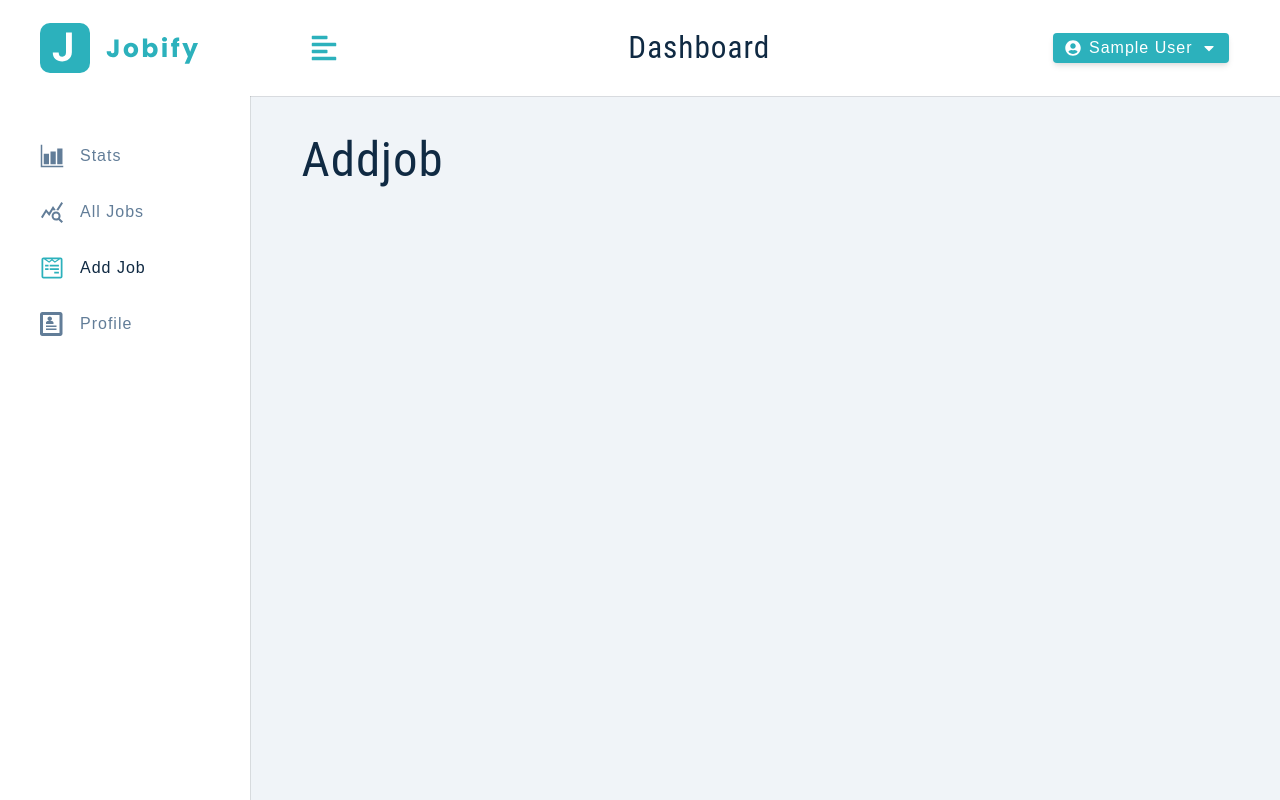
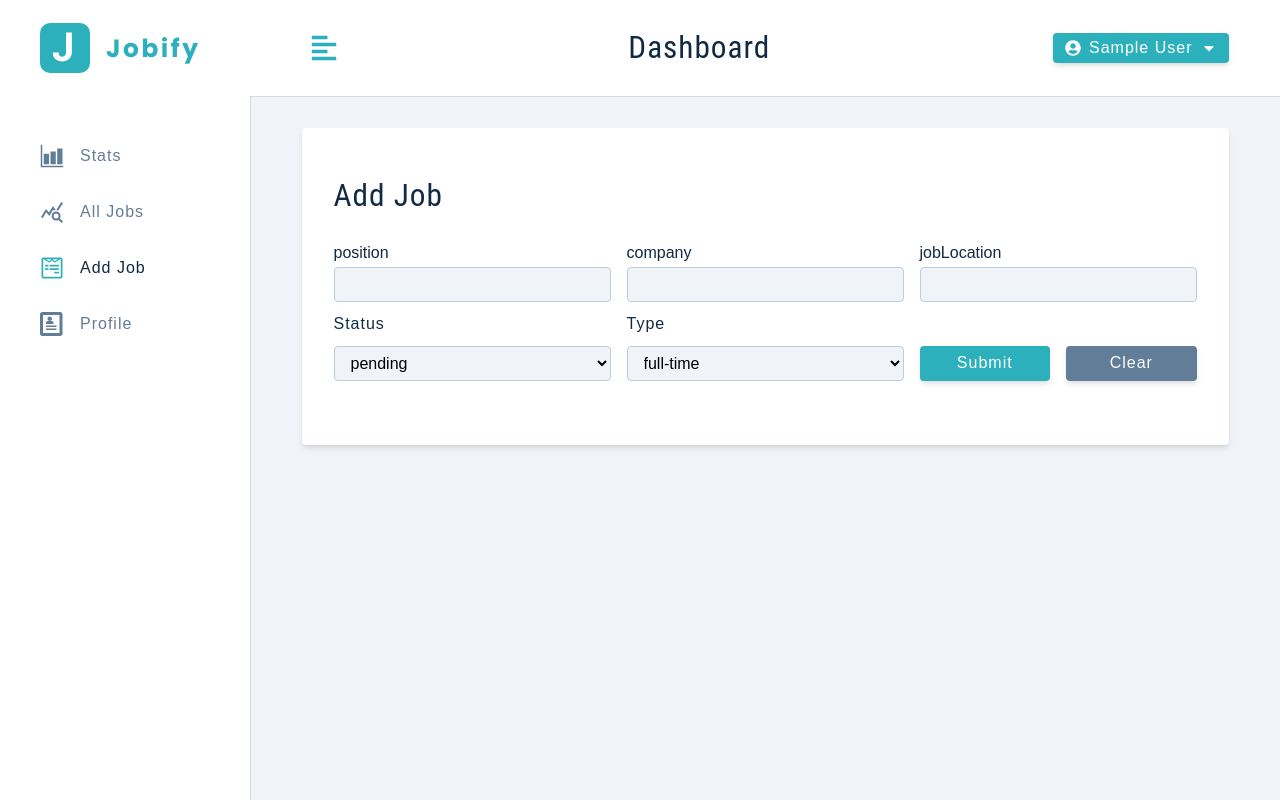
Before and after one commit to ankit-ml12/Job-Ledger, a React (Create React App) app in the folder client/: page /add-job in a window 1280 px wide. Built offline with nearby package versions, Linux system fonts and the light colour scheme; sample sign-in values are in the browser's storage.

Commit message:
create job

```diff
--- /dev/null
+++ b/client/src/components/FormRowSelect.js
@@ -0,0 +1,26 @@
+const FormRowSelect = ({ labelText, name, value, handleChange, list }) => {
+  return (
+    <div className="form-row">
+      <label htmlFor={name} className="form-label">
+        {labelText || name}
+      </label>
+
+      <select
+        name={name}
+        value={value}
+        onChange={handleChange}
+        className="form-select"
+      >
+        {list.map((itemValue, index) => {
+          return (
+            <option key={index} value={itemValue}>
+              {itemValue}
+            </option>
+          )
+        })}
+      </select>
+    </div>
+  )
+}
+
+export default FormRowSelect
--- a/client/src/context/action.js
+++ b/client/src/context/action.js
@@ -11,3 +11,8 @@ export const LOGOUT_USER = 'LOGOUT_USER'
 export const UPDATE_USER_BEGIN = 'UPDATE_USER_BEGIN'
 export const UPDATE_USER_SUCCESS = 'UPDATE_USER_SUCCESS'
 export const UPDATE_USER_ERROR = 'UPDATE_USER_ERROR'
+export const HANDLE_CHANGE = 'HANDLE_CHANGE'
+export const CLEAR_VALUES = 'CLEAR_VALUES'
+export const CREATE_JOB_BEGIN = 'CREATE_JOB_BEGIN'
+export const CREATE_JOB_SUCCESS = 'CREATE_JOB_SUCCESS'
+export const CREATE_JOB_ERROR = 'CREATE_JOB_ERROR'
--- a/client/src/context/appContext.js
+++ b/client/src/context/appContext.js
@@ -15,13 +15,18 @@ import {
   UPDATE_USER_BEGIN,
   UPDATE_USER_SUCCESS,
   UPDATE_USER_ERROR,
+  HANDLE_CHANGE,
+  CLEAR_VALUES,
+  CREATE_JOB_BEGIN,
+  CREATE_JOB_SUCCESS,
+  CREATE_JOB_ERROR,
 } from './action'
 
 const AppContext = createContext()
 
 const token = localStorage.getItem('token')
 const user = localStorage.getItem('user')
-const location = localStorage.getItem('location')
+const userLocation = localStorage.getItem('location')
 
 export const initialState = {
   isLoading: false,
@@ -30,9 +35,17 @@ export const initialState = {
   alertType: '',
   user: user ? JSON.parse(user) : null,
   token: token,
-  userLocation: location || '',
-  jobLocation: location || '',
+  userLocation: userLocation || '',
   showSidebar: false,
+  isEditing: false,
+  editJobId: '',
+  position: '',
+  company: '',
+  jobLocation: userLocation || '',
+  jobTypeOptions: ['full-time', 'part-time', 'remote', 'internship'],
+  jobType: 'full-time',
+  statusOptions: ['pending', 'interview', 'declined'],
+  status: 'pending',
 }
 const AppProvider = ({ children }) => {
   const [state, dispatch] = useReducer(reducer, initialState)
@@ -57,7 +70,7 @@ const AppProvider = ({ children }) => {
   const addUserToLocalStorage = ({ user, token, location }) => {
     localStorage.setItem('user', JSON.stringify(user))
     localStorage.setItem('token', token)
-    localStorage.setItem('location', location)
+    localStorage.setItem(' ', location)
   }
   const removeUserFromLocalStorage = () => {
     localStorage.removeItem('user')
@@ -133,10 +146,55 @@ const AppProvider = ({ children }) => {
       })
       addUserToLocalStorage({ user, token, location })
     } catch (error) {
-      addUserToLocalStorage({ user, location, token })
+      // addUserToLocalStorage({ user, token, location })
       dispatch({
         type: UPDATE_USER_ERROR,
         payload: { msg: error.response.data.msg },
+      })
+    }
+    clearAlert()
+  }
+
+  const handleChange = ({ name, value }) => {
+    dispatch({
+      type: HANDLE_CHANGE,
+      payload: { name, value },
+    })
+  }
+  const clearValues = () => {
+    dispatch({ type: CLEAR_VALUES })
+  }
+  const createJob = async () => {
+    dispatch({ type: CREATE_JOB_BEGIN })
+    try {
+      const { position, company, jobLocation, jobType, status } = state
+
+      await axios.post(
+        '/api/v1/jobs',
+        {
+          company,
+          position,
+          jobLocation,
+          jobType,
+          status,
+        },
+        {
+          headers: {
+            Authorization: `Bearer ${state.token}`,
+          },
+        }
+      )
+
+      dispatch({
+        type: CREATE_JOB_SUCCESS,
+      })
+      // call function instead clearValues()
+      dispatch({ type: CLEAR_VALUES })
+    } catch (error) {
+      if (error.response.status === 401) return
+      dispatch({
+        type: CREATE_JOB_ERROR,
+        payload: { msg: error.response.data.err },
       })
     }
     clearAlert()
@@ -151,6 +209,9 @@ const AppProvider = ({ children }) => {
         toggleSidebar,
         logoutUser,
         updateUser,
+        handleChange,
+        clearValues,
+        createJob,
       }}
     >
       {children}
--- a/client/src/context/reducer.js
+++ b/client/src/context/reducer.js
@@ -11,6 +11,11 @@ import {
   UPDATE_USER_BEGIN,
   UPDATE_USER_SUCCESS,
   UPDATE_USER_ERROR,
+  HANDLE_CHANGE,
+  CLEAR_VALUES,
+  CREATE_JOB_BEGIN,
+  CREATE_JOB_SUCCESS,
+  CREATE_JOB_ERROR,
 } from './action'
 import { initialState } from './appContext'
 const reducer = (state, action) => {
@@ -111,7 +116,7 @@ const reducer = (state, action) => {
       showSidebar: !state.showSidebar,
     }
   }
-  if (action.type == 'LOGOUT_USER') {
+  if (action.type == LOGOUT_USER) {
     return {
       ...initialState,
       user: null,
@@ -120,7 +125,42 @@ const reducer = (state, action) => {
       userLocation: '',
     }
   }
-
+  if (action.type == HANDLE_CHANGE) {
+    return { ...state, [action.payload.name]: action.payload.value }
+  }
+  if (action.type == CLEAR_VALUES) {
+    const initialState = {
+      isEditing: false,
+      editJobId: '',
+      position: '',
+      company: '',
+      jobLocation: state.userLocation,
+      jobType: 'full-time',
+      status: 'pending',
+    }
+    return { ...state, ...initialState }
+  }
+  if (action.type == CREATE_JOB_BEGIN) {
+    return { ...state, isLoading: true }
+  }
+  if (action.type == CREATE_JOB_SUCCESS) {
+    return {
+      ...state,
+      isLoading: false,
+      showAlert: true,
+      alertType: 'success',
+      alertText: 'New Job Created!',
+    }
+  }
+  if (action.type == CREATE_JOB_ERROR) {
+    return {
+      ...state,
+      isLoading: false,
+      showAlert: true,
+      alertType: 'danger',
+      alertText: action.payload.msg,
+    }
+  }
   console.log('ml', action.type)
   throw new Error(`no such action: ${action.type} `)
 }
--- a/client/src/pages/dashboard/Addjob.js
+++ b/client/src/pages/dashboard/Addjob.js
@@ -1,11 +1,115 @@
-import React from 'react'
+import { FormRow, Alert } from '../../components'
+import { useGlobalContext } from '../../context/appContext'
+import Wrapper from '../../assets/wrappers/DashboardFormPage'
+import FormRowSelect from '../../components/FormRowSelect'
 
-const Addjob = () => {
+const AddJob = () => {
+  const {
+    isLoading,
+    isEditing,
+    showAlert,
+    displayAlert,
+    position,
+    company,
+    jobLocation,
+    jobType,
+    jobTypeOptions,
+    status,
+    statusOptions,
+    handleChange,
+    clearValues,
+    createJob,
+  } = useGlobalContext()
+
+  const handleSubmit = (e) => {
+    e.preventDefault()
+    // while testing
+
+    // if (!position || !company || !jobLocation) {
+    //   displayAlert()
+    //   return
+    // }
+    if (isEditing) {
+      // eventually editJob()
+      return
+    }
+    createJob()
+  }
+
+  const handleJobInput = (e) => {
+    const name = e.target.name
+    const value = e.target.value
+    handleChange({ name, value })
+  }
+
   return (
-    <div>
-      <h1>Addjob</h1>
-    </div>
+    <Wrapper>
+      <form className="form">
+        <h3>{isEditing ? 'edit job' : 'add job'} </h3>
+        {showAlert && <Alert />}
+
+        {/* position */}
+        <div className="form-center">
+          <FormRow
+            type="text"
+            name="position"
+            value={position}
+            handleChange={handleJobInput}
+          />
+          {/* company */}
+          <FormRow
+            type="text"
+            name="company"
+            value={company}
+            handleChange={handleJobInput}
+          />
+          {/* location   */}
+          <FormRow
+            type="text"
+            labelText="location"
+            name="jobLocation"
+            value={jobLocation}
+            handleChange={handleJobInput}
+          />
+          {/* job type */}
+          <FormRowSelect
+            name="status"
+            value={status}
+            handleChange={handleJobInput}
+            list={statusOptions}
+          />
+          <FormRowSelect
+            labelText="type"
+            name="jobType"
+            value={jobType}
+            handleChange={handleJobInput}
+            list={jobTypeOptions}
+          />
+          {/* job status */}
+
+          <div className="btn-container">
+            <button
+              className="btn btn-block submit-btn"
+              type="submit"
+              onClick={handleSubmit}
+              disabled={isLoading}
+            >
+              submit
+            </button>
+            <button
+              className="btn btn-block clear-btn"
+              onClick={(e) => {
+                e.preventDefault()
+                clearValues()
+              }}
+            >
+              clear
+            </button>
+          </div>
+        </div>
+      </form>
+    </Wrapper>
   )
 }
 
-export default Addjob
+export default AddJob
```
